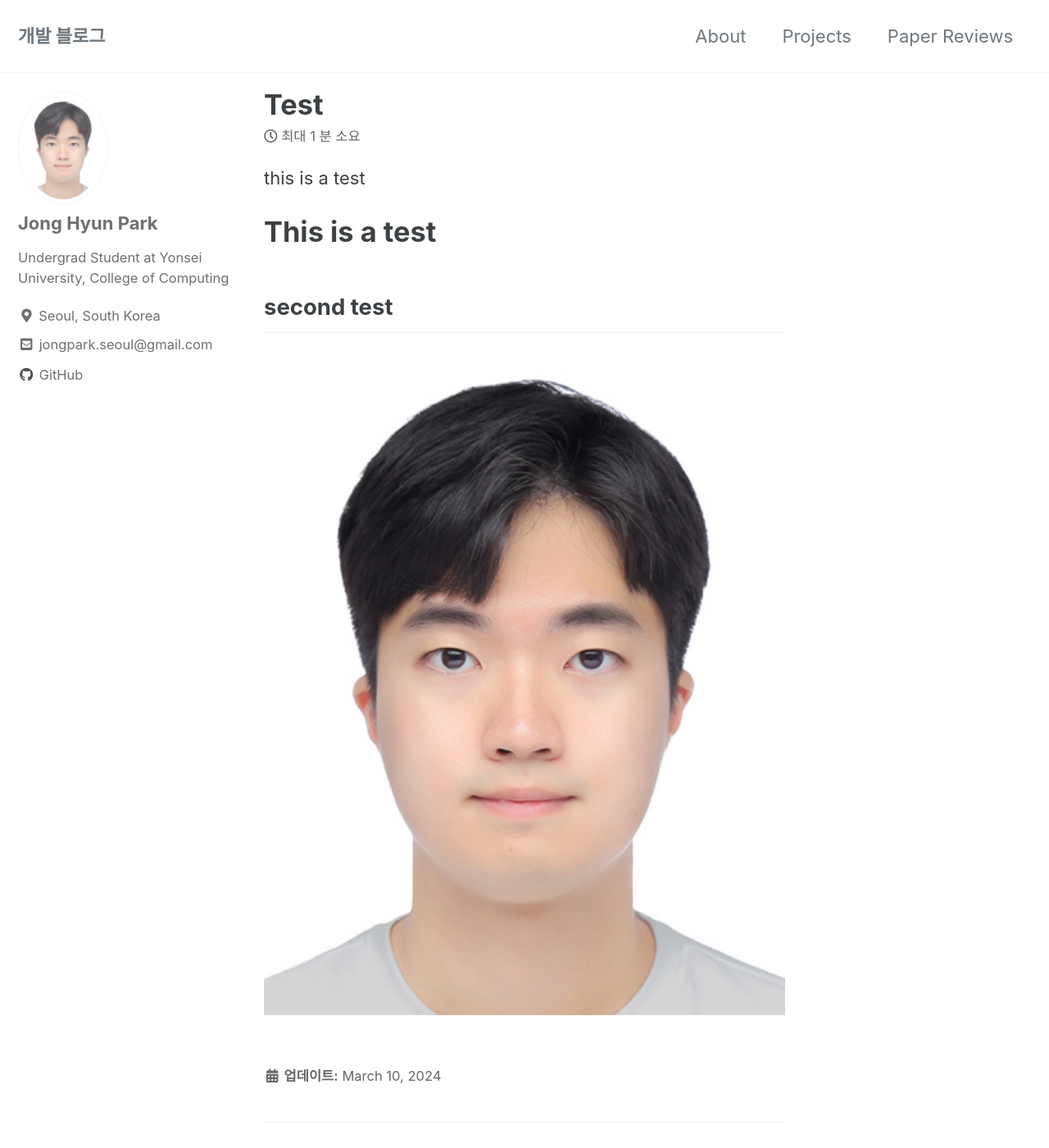
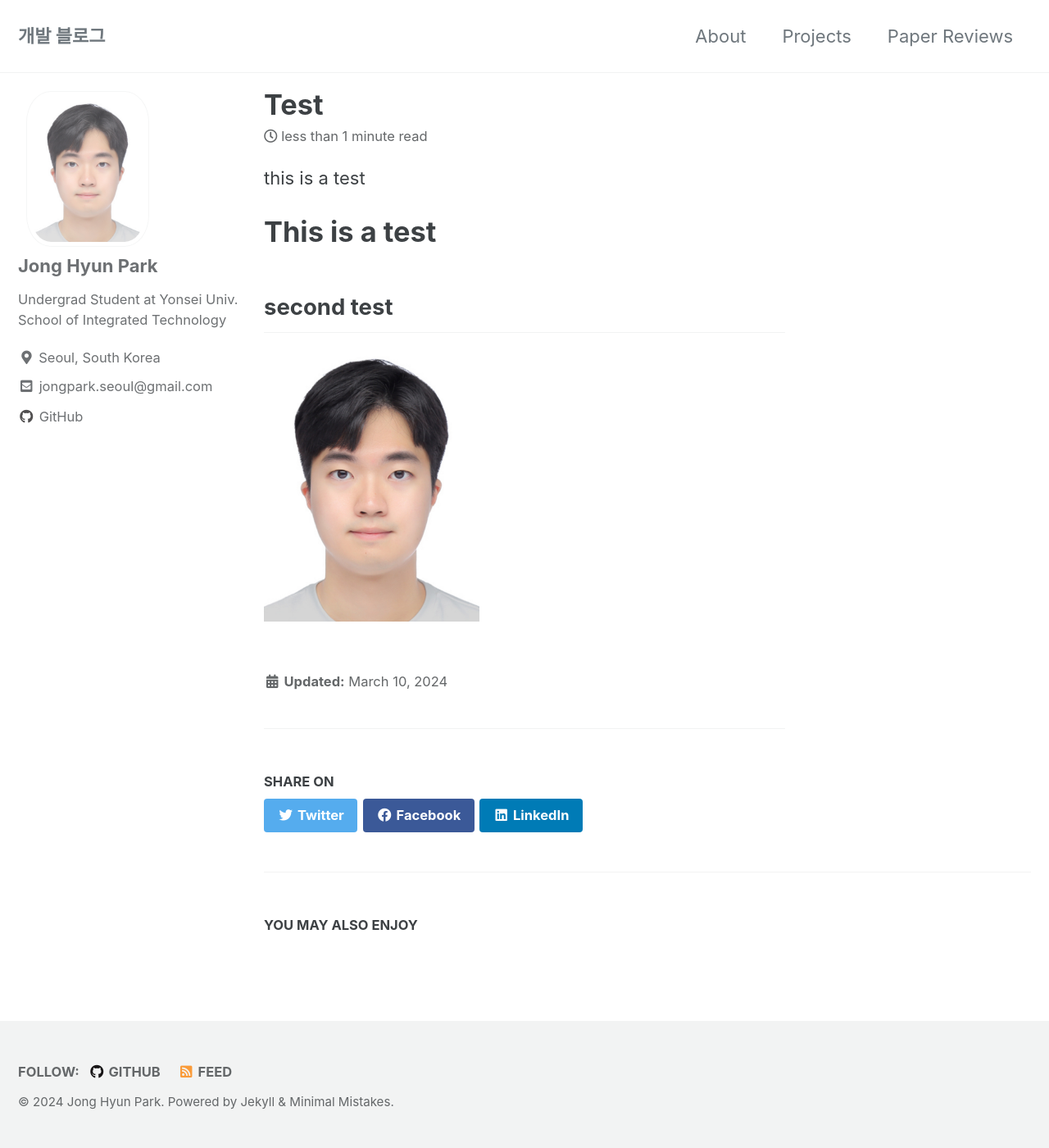
Before and after one commit to jonghyun813/jonghyun813.github.io, a Jekyll site: the page built from _posts/2024-03-10-test.md, in a window 1280 px wide and 1400 px high. Shown: the whole window at 82% size. Built offline with Jekyll 4.4.1, drawn with Linux system fonts in a browser that asks for light colours; cached includes are drawn as plain includes.

Commit message:
modified sidebar

```diff
--- a/_config.yml
+++ b/_config.yml
@@ -15,7 +15,7 @@
 minimal_mistakes_skin    : "default" # "air", "aqua", "contrast", "dark", "dirt", "neon", "mint", "plum", "sunrise"
 
 # Site Settings
-locale                   : "ko-KR"
+locale                   : "en-US"
 title                    : "개발 블로그"
 title_separator          : "-"
 subtitle                 : # site tagline that appears below site title in masthead
@@ -106,7 +106,7 @@ analytics:
 author:
   name             : "Jong Hyun Park"
   avatar           : "/assets/images/profile.jpg"
-  bio              : "Undergrad Student at Yonsei University, College of Computing"
+  bio              : "Undergrad Student at Yonsei Univ.<br>School of Integrated Technology"
   location         : "Seoul, South Korea"
   email            :
   links:
@@ -140,7 +140,7 @@ footer:
       # url:
     - label: "GitHub"
       icon: "fab fa-fw fa-github"
-      # url:
+      url: "https://github.com/jonghyun813"
     - label: "GitLab"
       icon: "fab fa-fw fa-gitlab"
       # url:
--- a/_posts/2024-03-10-test.md
+++ b/_posts/2024-03-10-test.md
@@ -4,4 +4,4 @@ this is a test
 
 ## second test
 
-![profile](../assets/images/2024-03-10-test/profile.jpg)
+<img src="../assets/images/2024-03-10-test/profile.jpg" alt="profile" style="zoom:33%;" />
--- a/_sass/minimal-mistakes/_archive.scss
+++ b/_sass/minimal-mistakes/_archive.scss
@@ -3,8 +3,8 @@
    ========================================================================== */
 
 .archive {
-  margin-top: 1em;
-  margin-bottom: 2em;
+  //margin-top: 1em;
+  //margin-bottom: 2em;
 
   @include breakpoint($large) {
     float: right;
--- a/_sass/minimal-mistakes/_sidebar.scss
+++ b/_sass/minimal-mistakes/_sidebar.scss
@@ -134,8 +134,11 @@
   }
 
   img {
-    max-width: 110px;
-    border-radius: 50%;
+    max-width: 150px;
+    border-radius: 20%;
+
+    display: block;
+    margin: 10px;
 
     @include breakpoint($large) {
       padding: 5px;
```
